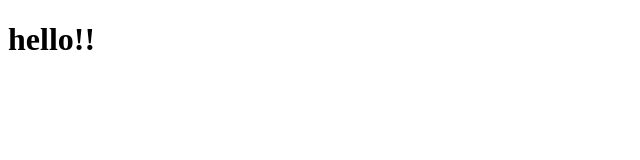
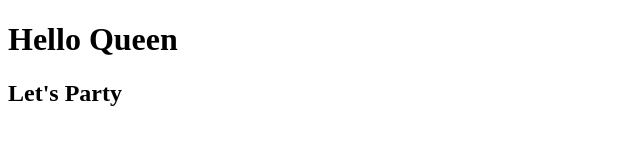
Before and after one commit to RachelGreen19/test-git, a plain HTML site: page index.html in a window 1280 px wide. Shown: the whole page, without its empty margins (0-640 px from the left). Drawn offline with Linux system fonts and the light colour scheme.

Commit message:
added welcom message

```diff
--- a/index.html
+++ b/index.html
@@ -4,5 +4,6 @@
     <title>Test for GITHUB MINI COURSE</title>
 </head>
 <body>
-	<h1>hello!!</h1>
+	<h1>Hello Queen</h1>
+	<h2>Let's Party</h2>
 </body>
```
